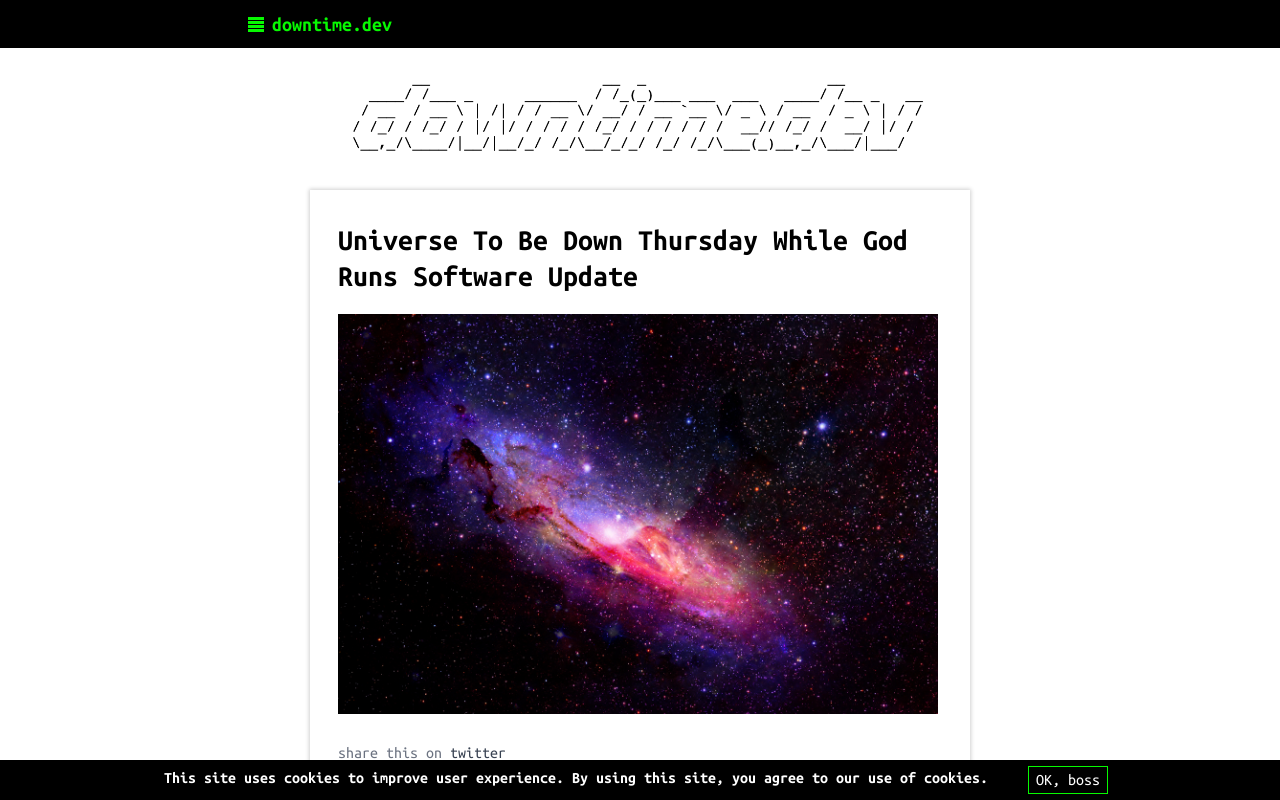
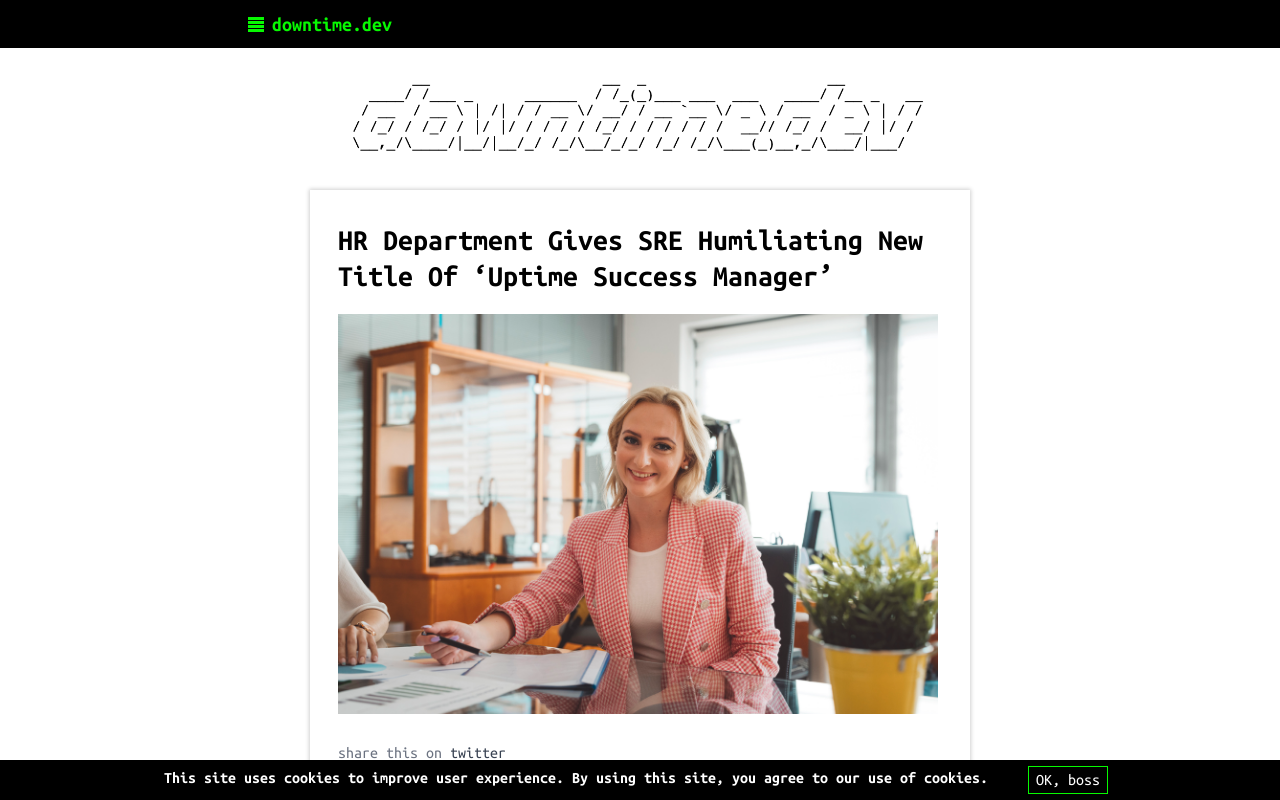
Before and after one commit to gravitational/downtime, a Next.js app: page / in a window 1280 px wide. Shown: the top 800 px of the page. Built offline with nearby package versions, Linux system fonts and the light colour scheme; no server answers.

Commit message:
add joke

```diff
--- a/data/jokes.ts
+++ b/data/jokes.ts
@@ -201,6 +201,14 @@ const RawJokes: HeadlineProps[] = [
     pubDate: new Date(2022, 0, 31),
     anchor: 10024,
   },
+  {
+    headline:
+      "HR Department Gives SRE Humiliating New Title Of ‘Uptime Success Manager’",
+    image: "/assets/images/uptimeSuccessManager@2x.jpg",
+    twitterImage: "pic.twitter.com/PSCqAr860N",
+    pubDate: new Date(2022, 1, 1),
+    anchor: 10025,
+  },
 ];
 
 //sorted into order by MOST RECENT DATE FIRST
```
Also changed, not shown: twitter.html (+5 -5 lines).
